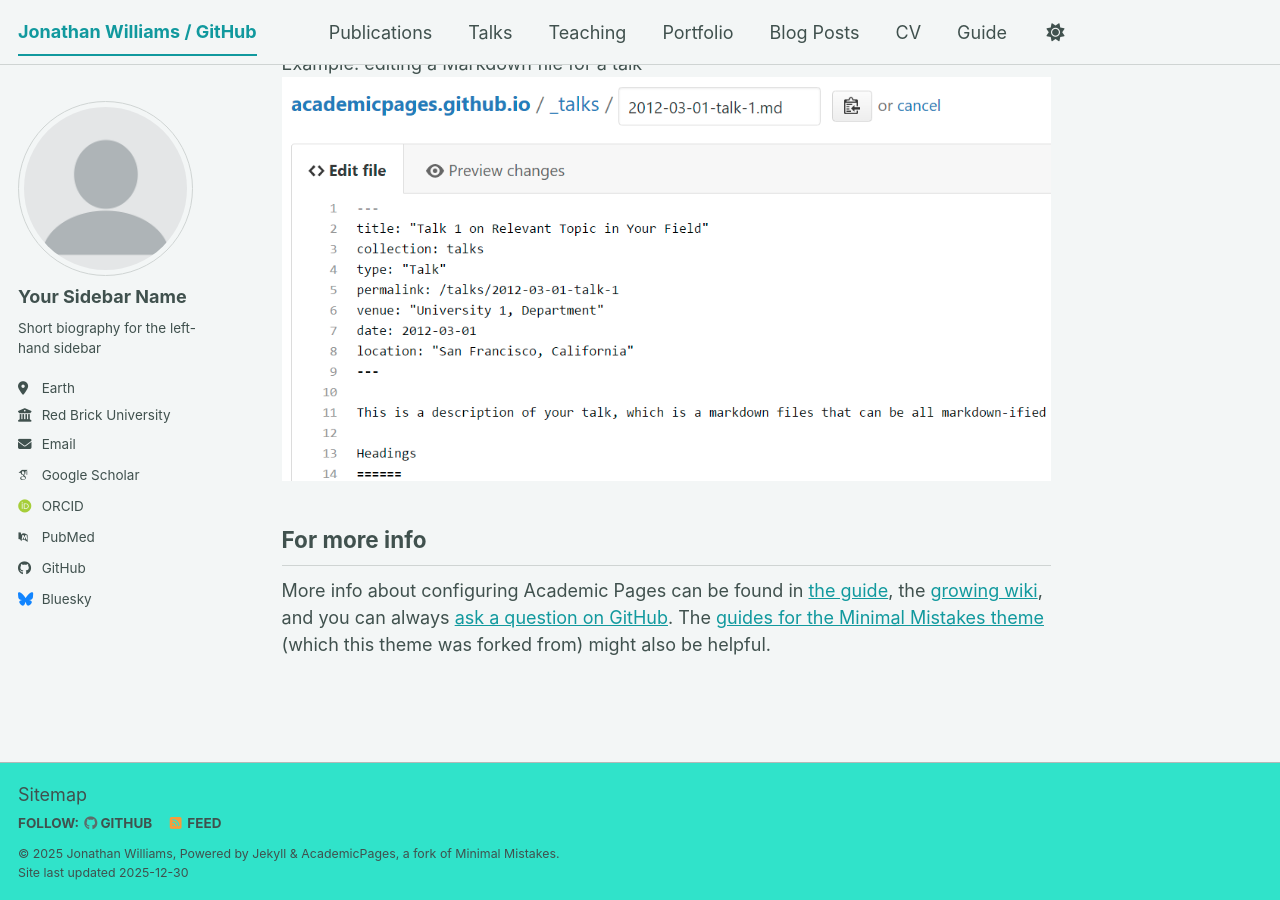
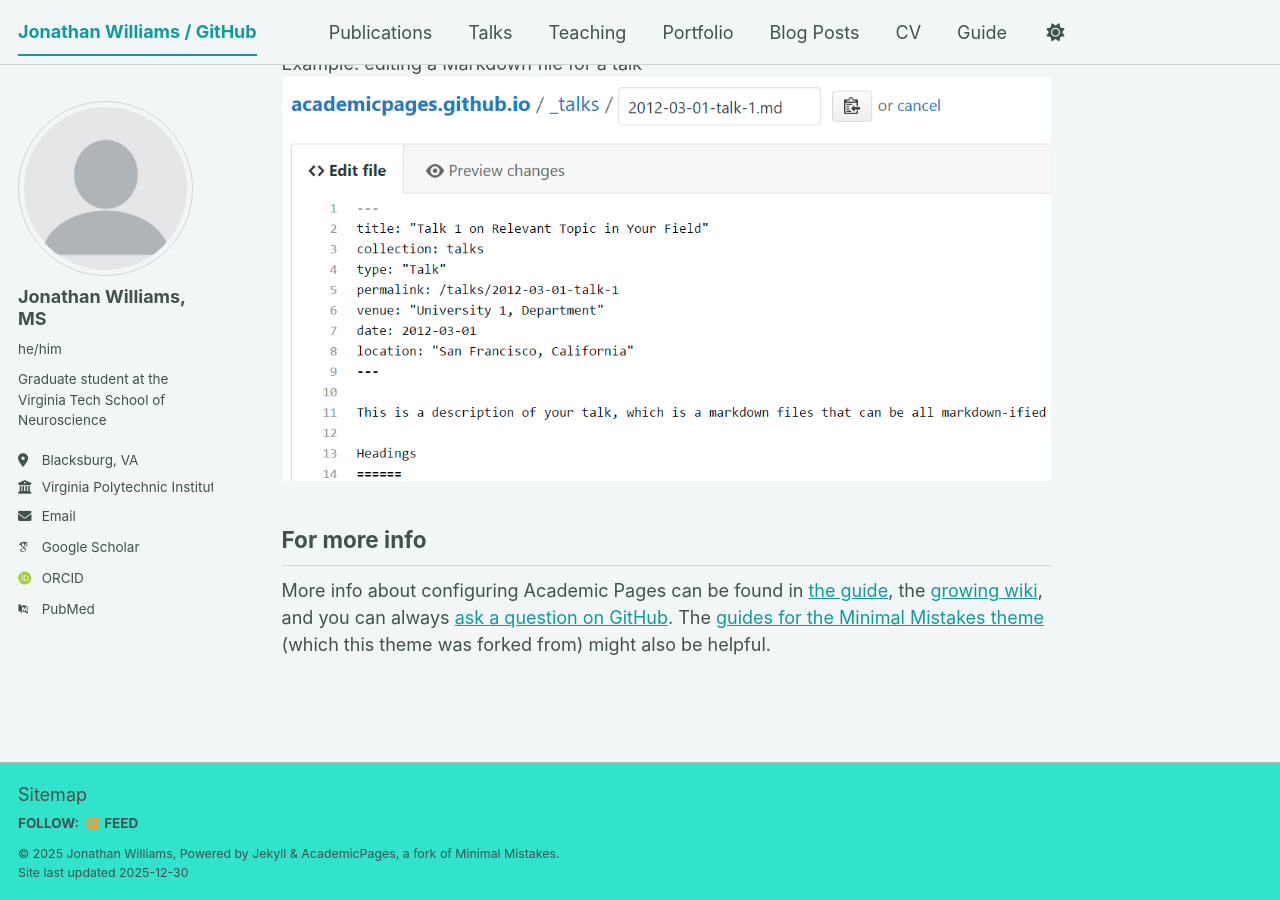
Before and after one commit to j-swilliams/j-swilliams.github.io, a Jekyll site: the page built from _pages/about.md, in a window 1280 px wide and 900 px high, scrolled down 2720 px. Built offline with Jekyll 4.4.1, drawn with Linux system fonts in a browser that asks for light colours; some web fonts are replaced; a script bundle is joined from its source files by our own code; library files that are not in the unit come from our copies.

Commit message:
Update _config.yml

```diff
--- a/_config.yml
+++ b/_config.yml
@@ -16,7 +16,7 @@
 url                      : https://academicpages.github.io # The base hostname & protocol for your site e.g. "https://[your GitHub username].github.io",
                                                            # or if you already have some other page hosted on Github then use "https://[your GitHub username].github.io/[Your Repo Name]"
 baseurl                  : "" # the subpath of your site, e.g. "/blog"
-repository               : "academicpages/academicpages.github.io"
+repository               : "j-swilliams.github.io"
 
 # Site Author - The following control what appear as part of the author content on the side bar.
 #               If a field is blank the icon and link will not appear, otherwise it will be shown.
@@ -24,13 +24,13 @@
 author:
   # Biographic information
   avatar           : "profile.png"
-  name             : "Your Sidebar Name"
-  pronouns         : # example: "she/her"
-  bio              : "Short biography for the left-hand sidebar"
-  location         : "Earth"
-  employer         : "Red Brick University"
+  name             : "Jonathan Williams, MS"
+  pronouns         : "he/him" # example: "she/her"
+  bio              : "Graduate student at the Virginia Tech School of Neuroscience"
+  location         : "Blacksburg, VA"
+  employer         : "Virginia Polytechnic Institute and University"
   uri              : # URL
-  email            : "none@example.org"
+  email            : ""
 
   # Academic websites
   academia         : # URL
@@ -38,7 +38,7 @@
   googlescholar    : "https://scholar.google.com/citations?user=PS_CX0AAAAAJ"
   inspire-hep      : # URL
   impactstory      : # URL
-  orcid            : "https://orcid.org/yourorcidurl"
+  orcid            : "https://orcid.org/0009-0003-1867-8223"
   semantic         : # URL
   ssrn             : # URL
   pubmed           : "https://www.ncbi.nlm.nih.gov/pubmed/?term=john+snow"
@@ -51,13 +51,13 @@
   bitbucket        : # Username - Update with your username on the site
   codepen          : # Username
   dribbble         : # Username
-  github           : "academicpages"
+  github           : # Username
   kaggle           : # Username
   stackoverflow    : # User number or user number and name (i.e., use "1" or "1/jeff-atwood")
 
   # Social media
   artstation       : # Username
-  bluesky          : "bsky.app" # Replace this with you Bluesky username
+  bluesky          : # Replace this with you Bluesky username
   facebook         : # Username
   flickr           : # Username
   foursquare       : # Username
```
